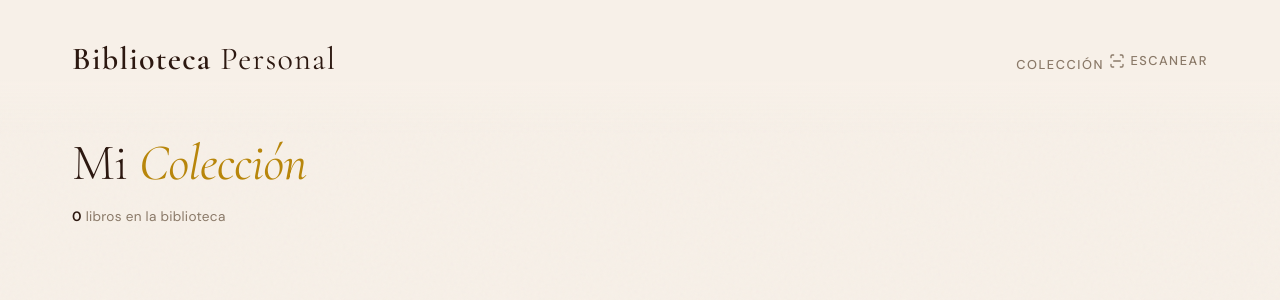
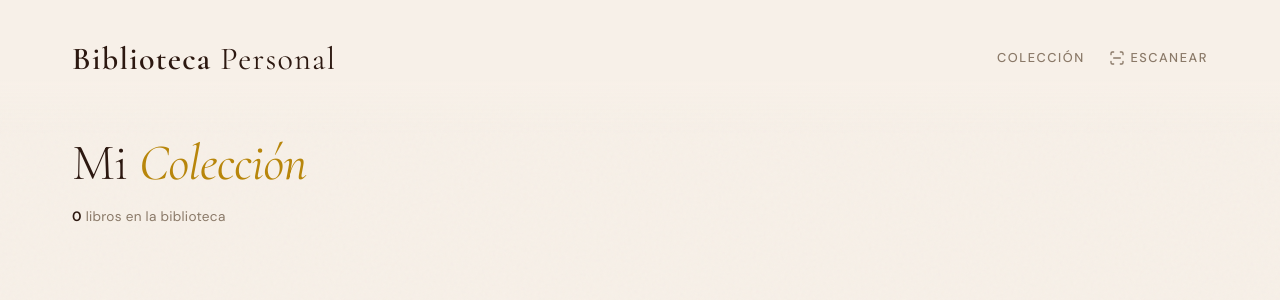
Before and after one commit to afontanr/personal-library, a FastAPI app: page / in a window 1280 px wide. Shown: the top 300 px of the page. Run offline with FastAPI, Linux system fonts and the light colour scheme.

Commit message:
fix(ui): center delete dialog and align header nav and detail buttons

```diff
--- a/src/personal_library/presentation/web/static/css/styles.css
+++ b/src/personal_library/presentation/web/static/css/styles.css
@@ -73,7 +73,7 @@ body::before {
   margin: 0 auto;
   padding: 0 2rem;
   display: flex;
-  align-items: baseline;
+  align-items: center;
   justify-content: space-between;
 }
 
@@ -102,6 +102,9 @@ body::before {
   letter-spacing: 0.12em;
   text-transform: uppercase;
   color: var(--muted-brown);
+  display: flex;
+  align-items: center;
+  gap: 1.5rem;
 }
 
 .header-nav a {
@@ -1393,6 +1396,7 @@ body::before {
   box-shadow: 0 16px 48px var(--shadow-deep);
   max-width: 420px;
   width: 90vw;
+  margin: auto;
 }
 
 #delete-dialog::backdrop {
--- a/src/personal_library/presentation/web/templates/book_detail.html
+++ b/src/personal_library/presentation/web/templates/book_detail.html
@@ -182,7 +182,7 @@
         </svg>
         En tu colección
       </div>
-      <div style="margin-top: 1rem; display: flex; gap: 0.75rem; align-items: flex-start;">
+      <div style="margin-top: 1rem; display: flex; gap: 0.75rem; align-items: center;">
         <button type="button" class="save-button" id="save-book-btn" data-isbn="{{ book.isbn_13 }}" data-in-collection="true" data-isbn10="{{ book.isbn_10 or '' }}">
           Guardar cambios
         </button>
```
